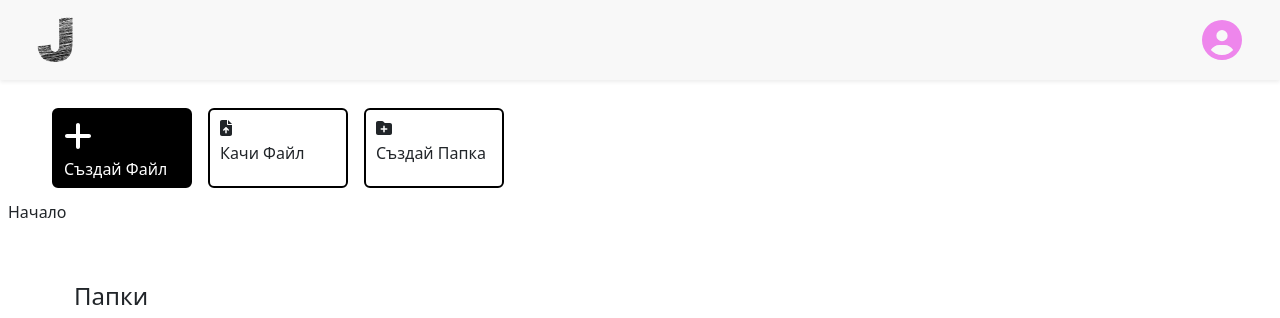
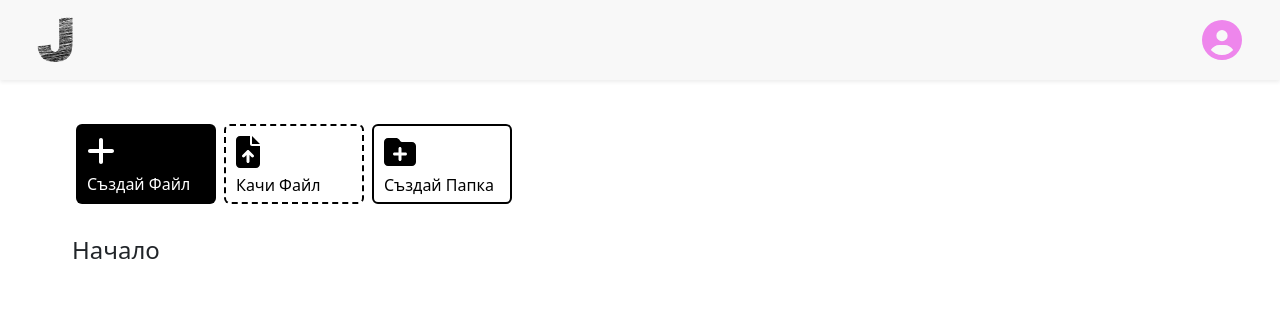
Before and after one commit to momo653920/voice-controlled-web-app, a React (Vite) app: page /dashboard in a window 1280 px wide. Shown: the top 318 px of the page. Built offline with nearby package versions, Linux system fonts and the light colour scheme; no server answers; the database is empty; sample sign-in values are in the browser's storage.

Commit message:
Styling changes

```diff
--- a/src/components/DashboardComponents/SubBar/SubBar.css
+++ b/src/components/DashboardComponents/SubBar/SubBar.css
@@ -1,30 +1,42 @@
 .navbar-buttons {
-  display: flex;
-  align-items: center;
-  margin-left: 0;
+  display: flex !important;
+  align-items: left !important;
+  margin-right: 1rem !important;
+  margin-left: 5rem;
+  margin-top: 1rem;
 }
 
 .navbar-nav {
-  display: flex;
-  flex-direction: column;
-  align-items: flex-start;
-  padding-left: 0;
-  margin-left: 2rem;
+  display: flex !important;
+  flex-direction: row !important;
+  align-items: center !important;
+  padding-left: 0 !important;
+  margin-left: 4rem !important;
+  margin-right: 1rem !important;
 }
 
 .navbar-nav .navbar-item {
-  margin-left: 0.5rem;
+  margin-left: 0 !important;
 }
 
 .navbar-nav .navbar-item .btn {
-  display: flex;
-  flex-direction: column;
-  align-items: left;
-  padding: 10px;
-  width: 140px;
-  height: 80px;
-  font-size: 1rem;
-  border: 2px solid #000000;
+  display: flex !important;
+  flex-direction: column !important;
+  align-items: left !important;
+  padding: 10px !important;
+  width: 140px !important;
+  height: 80px !important;
+  font-size: 1rem !important;
+  transition: background-color 0.3s ease, color 0.3s ease !important;
+}
+
+.navbar-nav .navbar-item .icon {
+  font-size: 2rem !important;
+}
+
+.navbar-nav .navbar-item span {
+  margin-top: 5px !important;
+  text-align: center !important;
 }
 
 .btn-create-file {
@@ -32,16 +44,31 @@
   color: #fff !important;
 }
 
-.btn-create-file:hover {
+.btn-upload {
+  border: 2px dashed #000 !important;
   background-color: #fff !important;
   color: #000 !important;
 }
 
-.btn-create-file .icon {
-  font-size: 2rem;
+.btn-create-folder {
+  border: 2px solid #000 !important;
+  background-color: #fff !important;
+  color: #000 !important;
 }
 
-.navbar-nav .navbar-item span {
-  margin-top: 5px;
-  text-align: center;
+.btn-create-folder:hover {
+  background-color: #fff !important;
+  color: #000 !important;
 }
+
+.folder-name {
+  font-size: 1.5rem !important;
+  margin-top: 1rem !important;
+  text-align: left !important;
+  padding-left: 4rem !important;
+}
+
+.go-back-button {
+  position: absolute !important;
+  right: 4rem !important;
+}
--- a/src/components/TrialDashboardComponents/TrialCreateFile.tsx
+++ b/src/components/TrialDashboardComponents/TrialCreateFile.tsx
@@ -44,7 +44,7 @@ const TrialCreateFile: React.FC<{
         }}
       >
         <div className="d-flex justify-content-between align-items-center mb-3">
-          <h4 className="m-0">Create File</h4>
+          <h4 className="m-0">Създай файл</h4>
           <button
             className="btn"
             onClick={() => setIsCreateFileModalOpen(false)}
--- a/src/components/TrialDashboardComponents/TrialHomeComponent.tsx
+++ b/src/components/TrialDashboardComponents/TrialHomeComponent.tsx
@@ -19,11 +19,11 @@ const TrialHomeComponent: React.FC = () => {
   }, []);
 
   return (
-    <div className="col-md-12 w-100">
+    <div className="home-container">
       {isLoading ? (
         <h1 className="display-1 my-5 text-center">Loading...</h1>
       ) : (
-        <TrialShowItems title="Files" type="files" items={userFiles} />
+        <TrialShowItems />
       )}
     </div>
   );
--- a/src/components/TrialDashboardComponents/TrialShowItems.tsx
+++ b/src/components/TrialDashboardComponents/TrialShowItems.tsx
@@ -92,7 +92,7 @@ const TrialShowItems: React.FC = () => {
 
   return (
     <div className="item-container">
-      <h4 className="item-title">Trial Show Items</h4>
+      <h4 className="item-title">Файлове</h4>
       <div className="row gap-2 p-4 flex-wrap">
         {items.map((item) => (
           <div
--- a/src/components/TrialDashboardComponents/TrialSubBar.tsx
+++ b/src/components/TrialDashboardComponents/TrialSubBar.tsx
@@ -12,7 +12,7 @@ const TrialSubBar: React.FC<TrialSubBarProps> = ({
 }) => {
   return (
     <nav className="navbar navbar-expand-lg mt-3 navbar-light bg-white py-2">
-      <div className="navbar-buttons">
+      <div className="">
         <ul className="navbar-nav">
           <li className="navbar-item">
             <button
```
